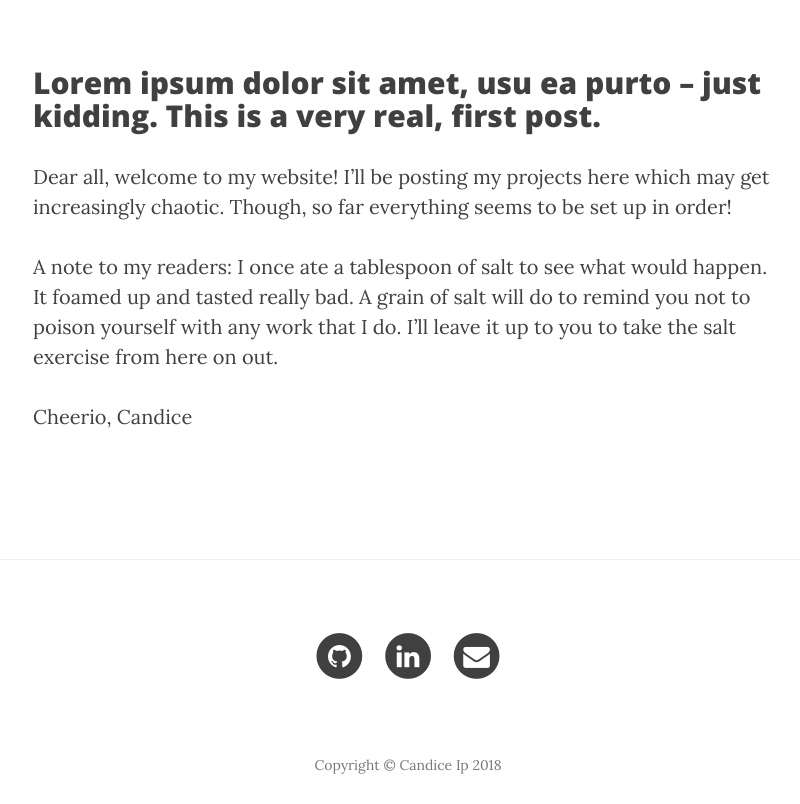
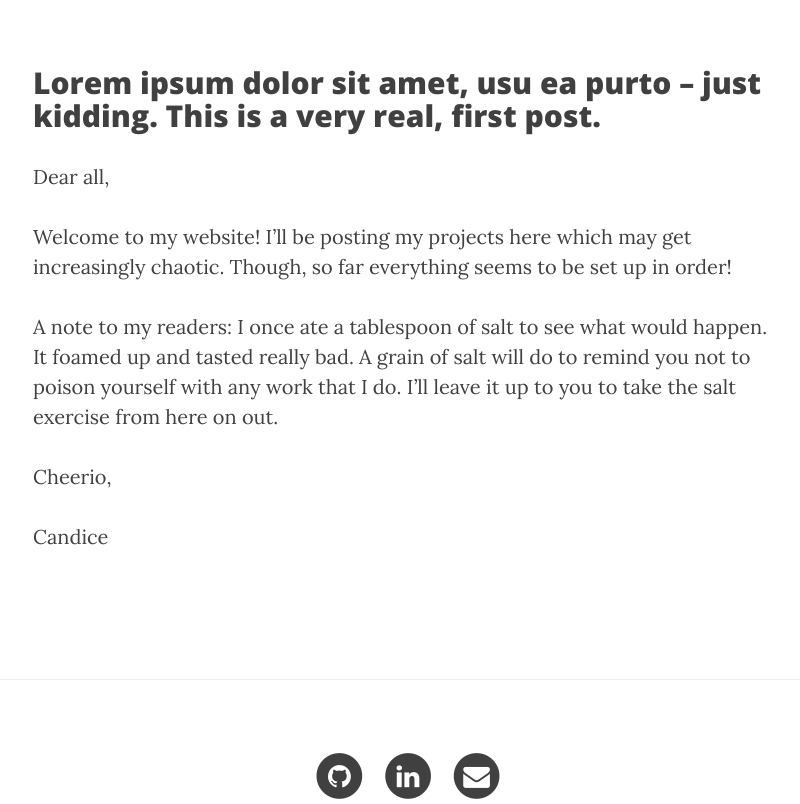
Before and after one commit to candicei/candicei.github.io, a Jekyll site: the page built from _posts/2018-05-15-Lorem-Ipsum.md, in a window 1280 px wide and 900 px high, scrolled down 448 px, cut to the strip 96-900 px from the top of the window. Shown: the whole strip, without its empty margins (232-1032 px from the left). Built offline with Jekyll 4.4.1, drawn with Linux system fonts in a browser that asks for light colours; nearby versions of some CDN libraries.

```diff
--- a/_posts/2018-05-15-Lorem-Ipsum.md
+++ b/_posts/2018-05-15-Lorem-Ipsum.md
@@ -11,9 +11,14 @@ tags: [lol]
 
 ## Lorem ipsum dolor sit amet, usu ea purto -- just kidding. This is a very real, first post.
 
-Dear all, welcome to my website! I'll be posting my projects here which may get increasingly chaotic. Though, so far everything seems to be set up in order!
+Dear all,
+
+Welcome to my website! I'll be posting my projects here which may get increasingly chaotic. Though, so far everything seems to be set up in order!
+
 
 A note to my readers: I once ate a tablespoon of salt to see what would happen. It foamed up and tasted really bad. A grain of salt will do to remind you not to poison yourself with any work that I do. I'll leave it up to you to take the salt exercise from here on out.
 
+
 Cheerio,
+
 Candice
```
Also changed, not shown: 1 other file.
